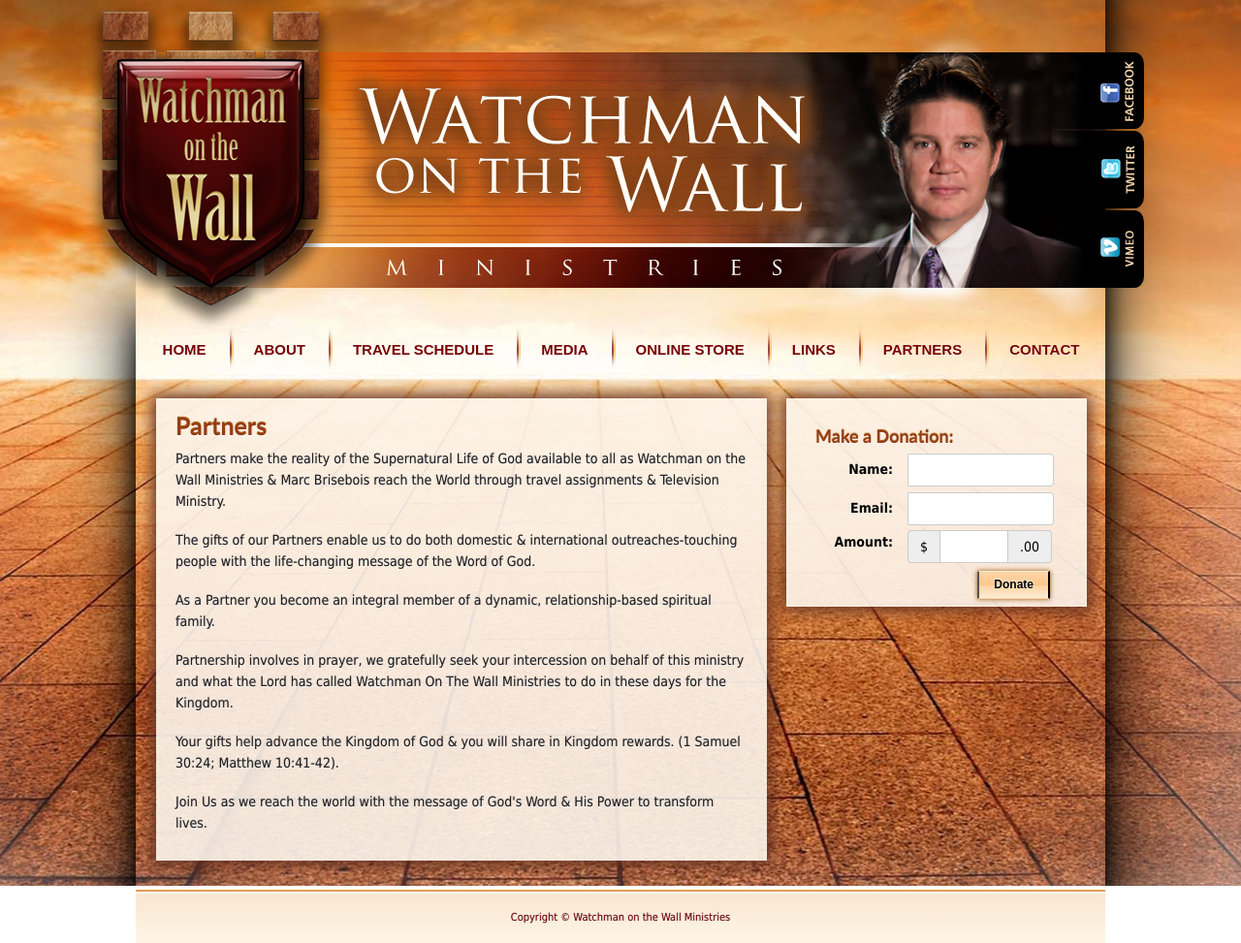
After one commit to WatchmanOnTheWall/watchman, a PHP site: page /application/views/partners.php in a window 1280 px wide. The commit adds this page. Shown: the whole page at 97% size. Run offline with PHP 8.4, Linux system fonts and the light colour scheme; the template is opened without the code that fills it, so the values that code supplies are empty; some libraries are stand-ins or nearby versions.

Commit message:
Made a way for donations to be made online.

```diff
--- /dev/null
+++ b/application/views/donation_thankyou_email.php
@@ -0,0 +1,2 @@
+    <h1>Hello <?php echo $name ?></h1>
+    <p>Thankyou for your donation of <?php echo $amount ?></p>
--- /dev/null
+++ b/application/views/partners.php
@@ -0,0 +1,148 @@
+<!doctype html>
+<html xmlns="http://www.w3.org/1999/xhtml" xml:lang="en" lang="en">
+    <head>
+
+        <!-- Global Head -->
+        <?php
+     	    include FCPATH.'static/resources/head.php';
+	?>
+
+    </head>
+    <body>
+        <div class="body">
+            <div id="container">
+
+                <!-- Start Container Top -->
+                <div class="container_top">
+                    <?php
+     			include FCPATH.'static/resources/header.php';
+		    ?>
+                </div>
+                <!-- Stop Container Top -->
+
+                <!-- Start Container Middle -->
+                <div class="container_middle">
+                    <div class="padding">
+
+                        <!-- Main Content -->
+                        <div class="content" style="width: 630px; height: auto;">
+                            <div class="padding">
+                                <h1>Partners</h1>
+                                <div class="editable">
+                                    <p>Partners make the reality of the
+                                        Supernatural Life of God available to all as
+                                        Watchman on the Wall Ministries &amp; Marc
+                                        Brisebois reach the World through travel
+                                        assignments &amp; Television Ministry.
+                                    </p>
+                                    <p>
+                                        The gifts of our Partners enable us to
+                                        do both domestic &amp; international
+                                        outreaches-touching people with the
+                                        life-changing message of the Word of
+                                        God.
+                                    </p>
+                                    <p>
+                                        As a Partner you become an integral
+                                        member of a dynamic, relationship-based
+                                        spiritual family.
+                                    </p>
+                                    <p>
+                                        Partnership involves in prayer, we
+                                        gratefully seek your intercession on behalf
+                                        of this ministry and what the Lord has
+                                        called Watchman On The Wall Ministries to do
+                                        in these days for the Kingdom.
+                                    </p>
+                                    <p>
+                                        Your gifts help advance the Kingdom of
+                                        God &amp; you will share in Kingdom
+                                        rewards.  (1 Samuel 30:24; Matthew
+                                        10:41-42).
+                                    </p>
+                                    <p>
+                                        Join Us as we reach the world with the
+                                        message of God's Word &amp; His Power to
+                                        transform lives.
+                                    </p>
+                                </div>
+                            </div>
+                        </div>
+
+                        <div class="content right">
+			    <?php
+				if($error) {
+				echo '<div class="alert alert-error"><b>Transaction failed:</b> '.$error.' </div>';
+				}
+			    ?>
+                            <div class="padding">
+                                <div class="moduletable">
+                                    <h3>Make a Donation:</h3>
+                                    <form action="<?php echo base_url()?>/partners/cont"
+                                          method="POST" id="donation-form">
+                                        <div>
+                                            <div class="input-group">
+                                                <span class="label">
+                                                    <b>Name:</b>
+                                                </span>
+                                                <input type="text" name="name"
+                                                       class="form-control"
+                                                       style="width: 125px"/>
+                                            </div>
+                                            <div class="input-group">
+                                                <span class="label">
+                                                <b>Email:</b>
+                                                </span>
+                                                <input type="text" name="email"
+                                                       class="form-control"
+                                                       style="width: 125px"/>
+                                            </div>
+
+                                            <span class="label pull-left">Amount:</span>
+                                            <div class="input-group">
+                                                <span class="input-group-addon">
+                                                    $
+                                                </span>
+                                                <input type="text" name="amount"
+                                                       class="form-control text-right"
+                                                       style="width: 45px"/>
+                                                <span class="input-group-addon">.00</span>
+                                            </div>
+                                            <input type="submit" name="checkout"
+                                                   id="donate-button" value="Donate"
+                                                   class="btn pull-right"
+                                                   style="margin: 8px"/>
+                                        </div>
+                                    </form>
+                                </div>
+                            </div>
+                        </div>
+                        <!-- Bottom Content -->
+	                    <div id="content_bottom">
+                                <?php
+				    include FCPATH . 'static/resources/copyright.php';
+				?>
+	                    </div>
+                            <div style="clear: both; margin: -7px 0;"></div>
+                        </div>
+
+                    </div>
+                </div>
+                <!-- Stop Container Middle -->
+
+                <!-- Start Container Bottom -->
+                <div class="container_bottom">
+
+                </div>
+                <!-- Stop Container Bottom -->
+
+            </div>
+        </div>
+        <?php
+     	    include FCPATH.'static/resources/scripts.php' ;
+	?>
+        <script src="https://js.stripe.com/v1/"></script>
+        <script src="https://checkout.stripe.com/v2/checkout.js"></script>
+        <script type="text/javascript" src="<?php echo base_url() ?>/resources/js/donate.js"></script>
+    </body>
+</html>
--- a/static/resources/css/style.css
+++ b/static/resources/css/style.css
@@ -158,7 +158,8 @@
   text-decoration: underline;
 }
 #container .container_middle .content a.readon,
-#container .container_middle .content #checkout-button{
+#container .container_middle .content #checkout-button,
+#container .container_middle .content .btn {
   margin-right: 30px;
   padding: 6px 15px 7px;
   border-top: solid 1px #F9ECD4;
@@ -180,7 +181,8 @@
   cursor: pointer;
 }
 #container .container_middle .content a.readon:hover,
-#container .container_middle .content #checkout-button:hover{
+#container .container_middle .content #checkout-button:hover,
+#container .container_middle .content .btn:hover {
   color: #111;
   text-decoration: none;
   box-shadow: 0 0 5px 0 #000;
@@ -494,6 +496,10 @@
   font-size: 14px;
 }
 
+.large {
+  font-size: 20px;
+}
+
 .buttonheading a {
   padding: 0;
 }
@@ -542,6 +548,10 @@
   float: left;
 }
 
+.pull-right {
+  float: right;
+}
+
 .createdate {
   color: #555;
   padding: 0 0 10px 10px;
@@ -553,6 +563,7 @@
   top: -20px;
   right: 10px;
 }
+
 
 .inv {
   float: left;
@@ -952,3 +963,155 @@
     border: solid 1px #C00;
     background-color: #FEE;
 }
+
+/* Input Group CSS */
+
+.input-group {
+  position: relative;
+  display: table;
+  border-collapse: separate;
+  margin-top: 5px;
+}
+
+.input-group .form-control {
+  width: 100%;
+  margin-bottom: 0;
+  margin-top: 0;
+}
+
+.input-group .input-group-addon:first-child {
+  border-right: none;
+  border-top-right-radius: 0px;
+  border-bottom-right-radius: 0px;
+}
+
+.input-group .input-group-addon:last-child {
+  border-left: none;
+  border-top-left-radius: 0px;
+  border-bottom-left-radius: 0px;
+}
+
+.input-group-addon {
+  padding: 0 12px;
+  font-size: 14px;
+  font-weight: normal;
+  line-height: 1;
+  text-align: center;
+  background-color: #eeeeee;
+  border: 1px solid #cccccc;
+  border-radius: 4px;
+  vertical-align: middle;
+}
+
+.input-group-addon,
+.input-group-btn,
+.input-group .form-control {
+  display: table-cell;
+}
+
+.input-group-addon:not
+(:first-child):not (:last-child),
+.input-group-btn:not
+(:first-child):not (:last-child),
+.input-group
+.form-control:not(:first-child):not(:last-child)
+{
+  border-radius: 0;
+}
+
+.input-group
+.form-control:not(:first-child) {
+  border-top-left-radius: 0;
+  border-bottom-left-radius: 0;
+}
+
+.input-group
+.form-control:not(:last-child)
+{
+  border-top-right-radius: 0;
+  border-bottom-right-radius:
+  0;
+}
+
+.form-control {
+  display: block;
+  width: 250px;
+  padding: 6px 12px;
+  font-size: 14px;
+  line-height: 1.428571429;
+  vertical-align: middle;
+  background-color: #ffffff;
+  border: 1px solid #cccccc;
+  border-radius: 4px;
+  -webkit-box-shadow: inset 0 1px 1px rgba (0, 0, 0, 0.075);
+  box-shadow: inset 0 1px 1px rgba (0, 0, 0, 0.075);
+  -webkit-transition: border-color ease-in-out 0.15s, box-shadow ease-in-out 0.15s;
+  transition: border-color ease-in-out 0.15s, box-shadow ease-in-out 0.15s;
+}
+
+.form-control:focus {
+  border-color: #66afe9;
+  outline: 0;
+  -webkit-box-shadow: inset 0 1px 1px rgba (0, 0, 0, 0.075), 0 0 8px rgba (102, 175, 233, 0.6);
+  box-shadow: inset 0 1px 1px rgba (0, 0, 0, 0.075), 0 0 8px rgba (102, 175, 233, 0.6);
+}
+
+.form-control:-moz-placeholder,
+.form-control:-ms-input-placeholder,
+.form-control::-webkit-input-placeholder
+{
+  color: #999999;
+}
+
+.form-vertical
+.form-group {
+  margin-top: 15px;
+}
+
+.form-vertical
+.form-group
+.form-control,
+.form-vertical
+.form-group .label {
+  float: left;
+}
+
+.label {
+  min-width: 65px;
+  display: inline-block;
+  padding: 7px 15px;
+  text-align: right;
+  font-weight: bold;
+  line-height: 20px;
+
+}
+
+.form-vertical
+.form-group:before,
+.form-vertical
+.form-group:after
+{
+  content: " ";
+}
+
+.form-vertical
+.form-group:after
+{
+  clear: both;
+}
+
+.form-vertical
+.form-group:before,
+.form-vertical
+.form-group:after
+{
+  display:
+  table;
+  content: " ";
+}
+
+.form-vertical
+.form-group:after
+{
+  clear: both;
+}
--- /dev/null
+++ b/static/resources/js/donate.js
@@ -0,0 +1,52 @@
+function validate( form_id )
+{
+    $('.validate-alert').html( '' );
+    var inputs		= $( '#' + form_id + ' input, #' + form_id + ' select' )
+    , i			= 0;
+    console.log( inputs );
+
+    inputs.each( function( ) {
+        if( $.trim( $( this ).val() ) == ''
+            || $( this ).val() === null ) {
+            i++;
+            $( this ).css( 'outline', '#F00 thin solid' )
+        }
+    });
+    if( i > 0 ) {
+        console.log( 'Form not validated.' );
+        return false;
+    }
+    return true;
+}
+
+$('form#donation-form #donate-button').click( function(e){
+    if( ! validate( 'donation-form' ) ){
+        return false;
+    };
+    var amount			= $( 'input[name="amount"]' ).val();
+    var email			= $( 'input[name="email"]' ).val();
+
+    console.log([ "amount: ", amount ]);
+
+    var token = function(res){
+        var input	= $('<input type=hidden name=stripeToken />').val( res.id )
+        $('form#donation-form')
+            .append( input )
+            .submit();
+    };
+    console.log( token );
+    StripeCheckout.open({
+        //Dev Key:
+        key:		'pk_test_rmo8R31SMUZkbyv2TTU7osQz',
+        //Live Key:
+        //key:		'pk_live_MVBbOnmTzVS8jQrYQ8Xjl3oN',
+        amount:		amount + '00',
+        name:		'Donate',
+        description:	function() {
+            return amount;
+        },
+        panelLabel:  'Donate',
+        token:       token
+    })
+    return false;
+});
```
Also changed, not shown: application/controllers/order.php (+3 -5 lines), application/controllers/partners.php (added, +125 -0 lines), application/models/_order.php (+4 -3 lines), application/views/donation_thankyou.php (added, +64 -0 lines).
